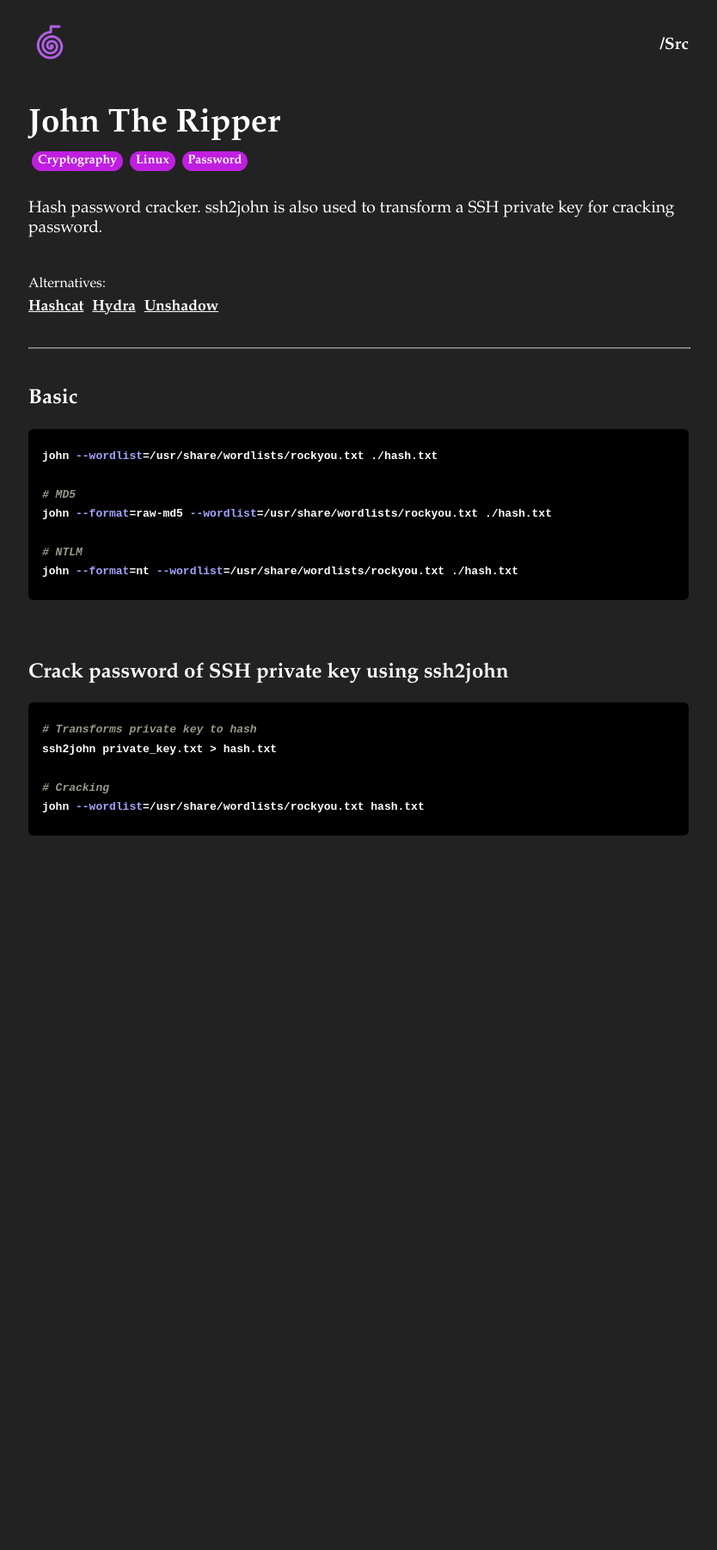
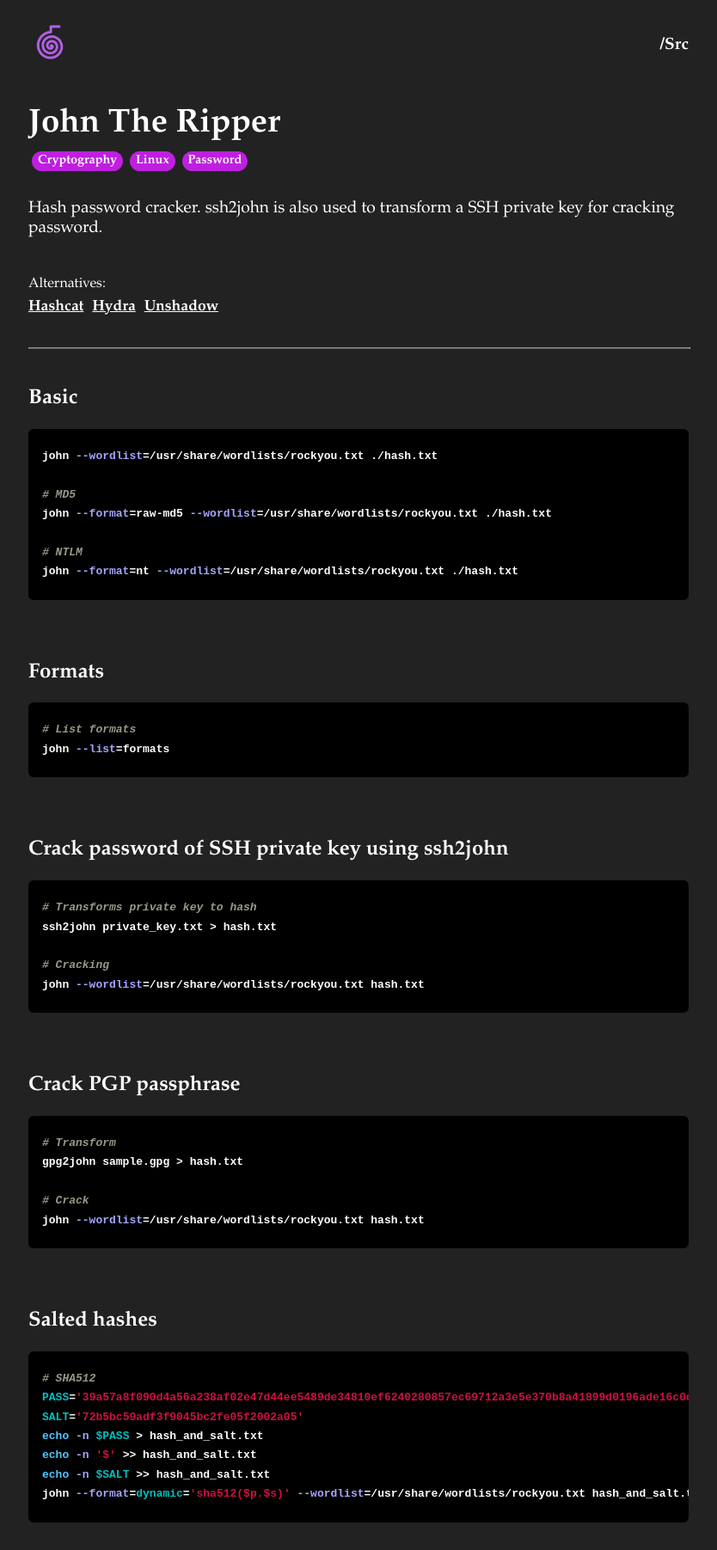
Before and after one commit to hideckies/hackfruit, a Jekyll site: the page built from _fruits/JohnTheRipper.md, in a window 1280 px wide. Shown: the whole page at 86% size, without its empty margins (223-1057 px from the left). Built offline with Jekyll 4.4.1, drawn with Linux system fonts in a browser that asks for light colours; before the commit the page ends 1004 px from its top, so only the background shows below that.

Commit message:
added ftp, and edit ssh, so on.

````diff
--- a/_fruits/JohnTheRipper.md
+++ b/_fruits/JohnTheRipper.md
@@ -20,6 +20,15 @@ john --format=nt --wordlist=/usr/share/wordlists/rockyou.txt ./hash.txt
 
 <br />
 
+## Formats
+
+```sh
+# List formats
+john --list=formats
+```
+
+<br />
+
 ## Crack password of SSH private key using ssh2john
 
 ```sh
@@ -29,3 +38,29 @@ ssh2john private_key.txt > hash.txt
 # Cracking
 john --wordlist=/usr/share/wordlists/rockyou.txt hash.txt
 ```
+
+<br />
+
+## Crack PGP passphrase
+
+```sh
+# Transform
+gpg2john sample.gpg > hash.txt
+
+# Crack
+john --wordlist=/usr/share/wordlists/rockyou.txt hash.txt
+```
+
+<br />
+
+## Salted hashes
+
+```sh
+# SHA512
+PASS='39a57a8f090d4a56a238af02e47d44ee5489de34810ef6240280857ec69712a3e5e370b8a41899d0196ade16c0d54327c5654019292cbfe0b5e98ad1fec71bed'
+SALT='72b5bc59adf3f9045bc2fe05f2002a05'
+echo -n $PASS > hash_and_salt.txt
+echo -n '$' >> hash_and_salt.txt
+echo -n $SALT >> hash_and_salt.txt
+john --format=dynamic='sha512($p.$s)' --wordlist=/usr/share/wordlists/rockyou.txt hash_and_salt.txt
+```
--- a/assets/css/highlight_github.css
+++ b/assets/css/highlight_github.css
@@ -37,7 +37,7 @@
 .highlight .nl { color: #990000; font-weight: bold } /* Name.Label */
 .highlight .nn { color: #555555 } /* Name.Namespace */
 .highlight .nt { color: #a5a5ff } /* Name.Tag */
-.highlight .nv { color: #008080 } /* Name.Variable */
+.highlight .nv { color: #00c0c0 } /* Name.Variable */
 .highlight .ow { color: #808080; font-weight: bold } /* Operator.Word */
 .highlight .w { color: #bbbbbb } /* Text.Whitespace */
 .highlight .mf { color: #009999 } /* Literal.Number.Float */
````
Also changed, not shown: _fruits/Bash.md (+11 -1 lines), _fruits/FTP.md (added, +11 -0 lines), _fruits/GPG.md (added, +12 -0 lines), _fruits/SSH.md (+3 -0 lines).
